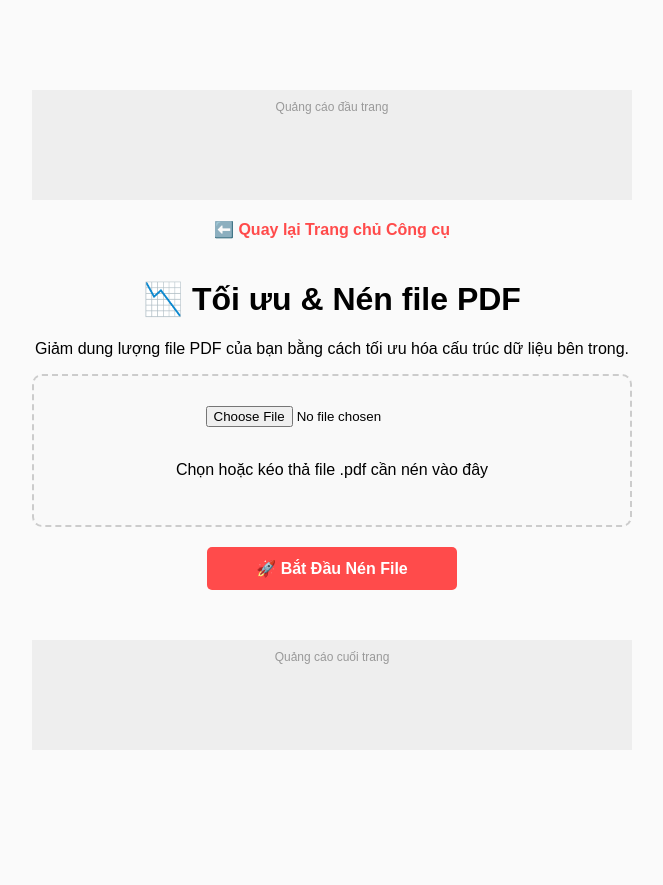
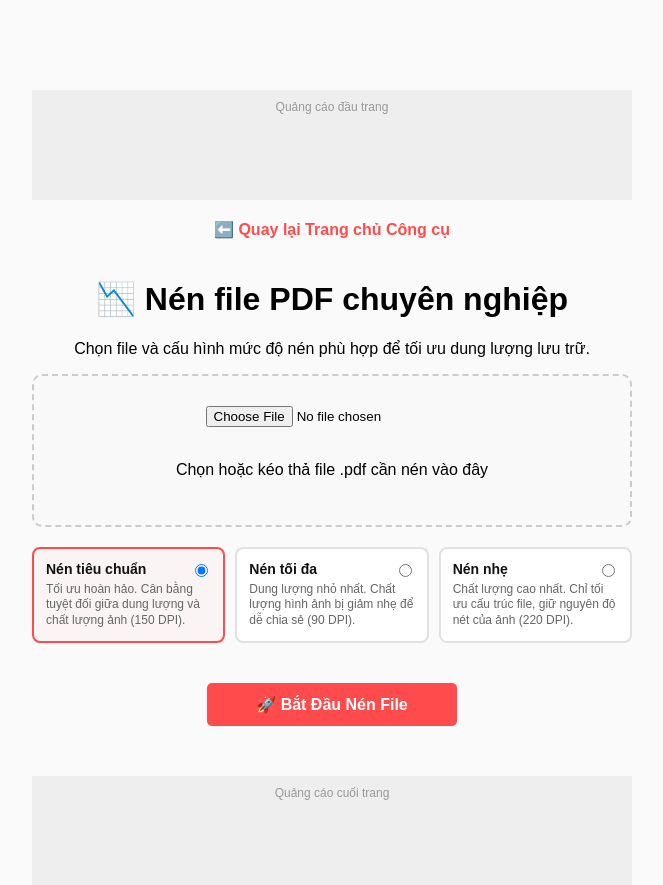
Before and after one commit to basotha/word-to-pdf, a Flask app: page /tool/nen-pdf in a window 1280 px wide. Shown: the top 885 px of the page, without its empty margins (308-971 px from the left). Before the commit the page ends 664 px from the top, so only its background shows below. Run offline with Flask 3, Linux system fonts and the light colour scheme; parts of the project's set-up code (start-up, migrations or seed data) failed here and were passed over; some libraries are stand-ins or nearby versions.

Commit message:
Update nen_pdf.html

```diff
--- a/templates/tools/nen_pdf.html
+++ b/templates/tools/nen_pdf.html
@@ -3,7 +3,7 @@
 <head>
     <meta charset="UTF-8">
     <meta name="viewport" content="width=device-width, initial-scale=1.0">
-    <title>Nén File PDF Trực Tuyến - Giảm Dung Lượng File Miễn Phí</title>
+    <title>Nén File PDF Trực Tuyến - Tùy Chọn Mức Độ Nén</title>
     <style>
         body { font-family: Arial, sans-serif; max-width: 600px; margin: 50px auto; padding: 20px; text-align: center; background: #fafafa; }
         .upload-box { border: 2px dashed #ccc; padding: 30px; border-radius: 10px; background: #f9f9f9; cursor: pointer; }
@@ -11,6 +11,15 @@
         .btn:hover { background: #e03b3b; }
         .ads-container { margin: 20px 0; background: #eee; padding: 10px; min-height: 90px; }
         .back-home { display: inline-block; margin-bottom: 20px; color: #ff4b4b; text-decoration: none; font-weight: bold; }
+
+        /* Cấu trúc tùy chọn mức độ nén giống pdf.io */
+        .compression-options { display: flex; justify-content: space-between; gap: 10px; margin: 20px 0; text-align: left; }
+        .option-card { flex: 1; border: 2px solid #e1e1e1; border-radius: 8px; padding: 12px; background: white; cursor: pointer; transition: 0.2s; position: relative; }
+        .option-card:hover { border-color: #ff4b4b; }
+        .option-card input { position: absolute; top: 12px; right: 12px; cursor: pointer; }
+        .option-title { font-weight: bold; font-size: 14px; margin-bottom: 5px; color: #111; }
+        .option-desc { font-size: 12px; color: #666; line-height: 1.3; }
+        .option-card.active { border-color: #ff4b4b; background: rgba(255, 75, 75, 0.03); }
 
         .loader-container { display: none; margin: 20px 0; }
         .loader { border: 4px solid #f3f3f3; border-top: 4px solid #ff4b4b; border-radius: 50%; width: 30px; height: 30px; animation: spin 1s linear infinite; margin: 0 auto 10px; }
@@ -27,26 +36,47 @@
 
     <a href="/" class="back-home">⬅️ Quay lại Trang chủ Công cụ</a>
 
-    <h1>📉 Tối ưu & Nén file PDF</h1>
-    <p>Giảm dung lượng file PDF của bạn bằng cách tối ưu hóa cấu trúc dữ liệu bên trong.</p>
+    <h1>📉 Nén file PDF chuyên nghiệp</h1>
+    <p>Chọn file và cấu hình mức độ nén phù hợp để tối ưu dung lượng lưu trữ.</p>
 
     <form id="uploadForm" enctype="multipart/form-data">
         <div class="upload-box">
             <input type="file" id="pdfFile" name="pdf_file" accept=".pdf" required><br><br>
             <p>Chọn hoặc kéo thả file .pdf cần nén vào đây</p>
         </div>
+
+        <div class="compression-options">
+            <div class="option-card active" onclick="selectOption(this)">
+                <input type="radio" name="compression_level" value="medium" checked>
+                <div class="option-title">Nén tiêu chuẩn</div>
+                <div class="option-desc">Tối ưu hoàn hảo. Cân bằng tuyệt đối giữa dung lượng và chất lượng ảnh (150 DPI).</div>
+            </div>
+
+            <div class="option-card" onclick="selectOption(this)">
+                <input type="radio" name="compression_level" value="high">
+                <div class="option-title">Nén tối đa</div>
+                <div class="option-desc">Dung lượng nhỏ nhất. Chất lượng hình ảnh bị giảm nhẹ để dễ chia sẻ (90 DPI).</div>
+            </div>
+
+            <div class="option-card" onclick="selectOption(this)">
+                <input type="radio" name="compression_level" value="low">
+                <div class="option-title">Nén nhẹ</div>
+                <div class="option-desc">Chất lượng cao nhất. Chỉ tối ưu cấu trúc file, giữ nguyên độ nét của ảnh (220 DPI).</div>
+            </div>
+        </div>
+
         <button type="submit" class="btn" id="submitBtn">🚀 Bắt Đầu Nén File</button>
     </form>
 
     <div class="loader-container" id="loaderContainer">
         <div class="loader"></div>
-        <p style="color: #555;">Hệ thống đang tiến hành tối ưu và nén file PDF...</p>
+        <p style="color: #555;">Hệ thống đang chạy thuật toán tối ưu hóa hình ảnh...</p>
     </div>
 
     <div class="result-container" id="resultContainer">
         <p style="margin: 0; font-weight: bold;">🎉 Nén thành công!</p>
         <p id="pdfName" style="margin: 5px 0; font-size: 14px; color: #333;"></p>
-        <a href="#" id="downloadLink" class="btn-download">📥 Tải File PDF Đã Nén Về Máy</a>
+        <a href="#" id="downloadLink" class="btn-download">📥 Tải File PDF Đã Nén</a>
     </div>
 
     <div class="ads-container" style="margin-top: 50px;">
@@ -54,17 +84,27 @@
     </div>
 
     <script>
+        // Hiệu ứng active khi bấm chọn Card mức độ nén
+        function selectOption(element) {
+            document.querySelectorAll('.option-card').forEach(card => card.classList.remove('active'));
+            element.classList.add('active');
+            element.querySelector('input[type="radio"]').checked = true;
+        }
+
         document.getElementById('uploadForm').addEventListener('submit', function(e) {
             e.preventDefault();
 
             const formData = new FormData();
             formData.append('pdf_file', document.getElementById('pdfFile').files[0]);
 
+            // Lấy giá trị cấu hình nén đã chọn
+            const selectedLevel = document.querySelector('input[name="compression_level"]:checked').value;
+            formData.append('level', selectedLevel);
+
             document.getElementById('submitBtn').style.display = 'none';
             document.getElementById('resultContainer').style.display = 'none';
             document.getElementById('loaderContainer').style.display = 'block';
 
-            // Gọi API nén file PDF đã cấu hình ở Backend app.py
             fetch('/api/nen-pdf', { method: 'POST', body: formData })
             .then(res => res.json())
             .then(data => {
```
